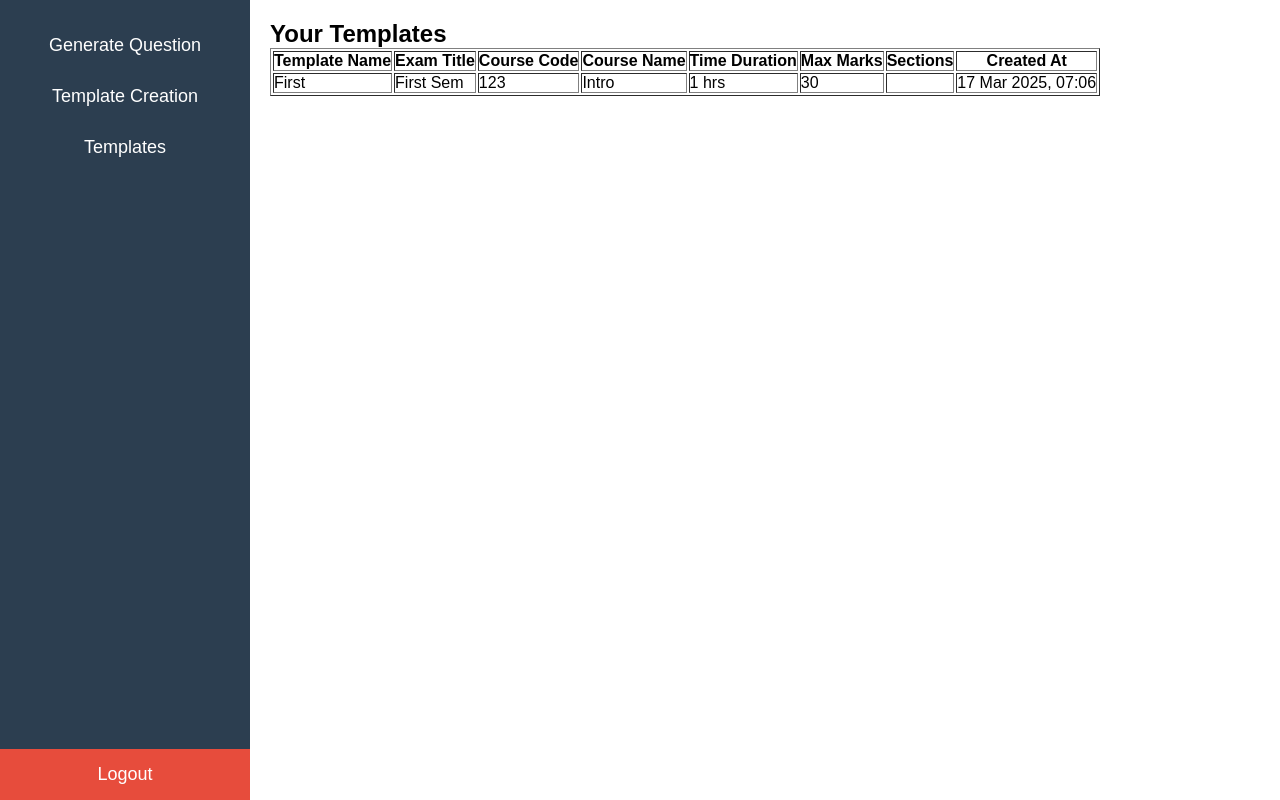
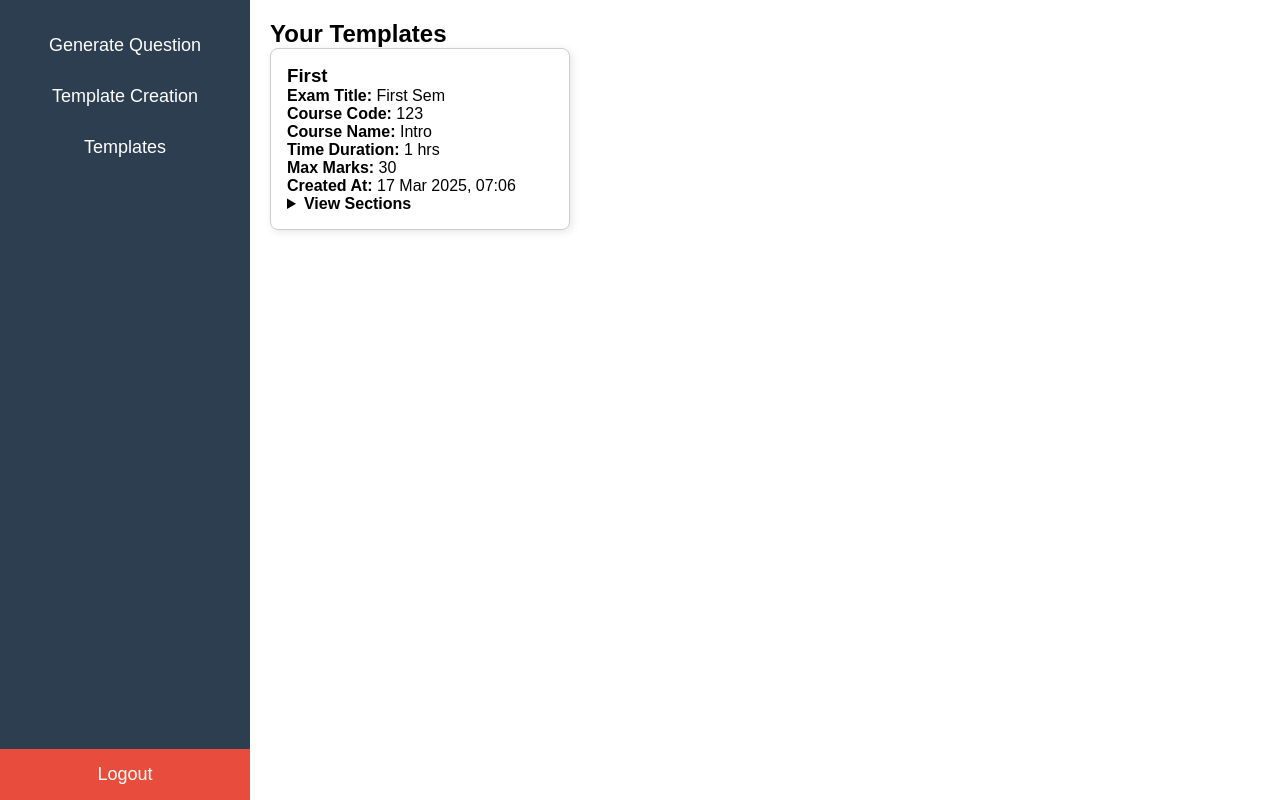
Before and after one commit to Anjana2002/QNest, a Django app: template QNest/templates/template.html in a window 1280 px wide. Run offline with Django 5.2, Linux system fonts and the light colour scheme; the template is opened without the code that fills it: values that come from a table or form of the project are taken from there, others are empty; data comes from the database, SQL or seed files in the repository; both versions use the stored data as it was after the commit.

Commit message:
template view

```diff
--- a/QNest/templates/template.html
+++ b/QNest/templates/template.html
@@ -7,40 +7,34 @@
 <h2>Your Templates</h2>
 
 {% if templates %}
-        <table border="1">
-            <thead>
-                <tr>
-                    <th>Template Name</th>
-                    <th>Exam Title</th>
-                    <th>Course Code</th>
-                    <th>Course Name</th>
-                    <th>Time Duration</th>
-                    <th>Max Marks</th>
-                    <th>Sections</th>
-                    <th>Created At</th>
-                </tr>
-            </thead>
-            <tbody>
+    <div style="display: flex; flex-wrap: wrap; gap: 16px;">
         {% for template in templates %}
-                    <tr>
-                        <td>{{ template.template_name }}</td>
-                        <td>{{ template.exam_title }}</td>
-                        <td>{{ template.course_code }}</td>
-                        <td>{{ template.course_name }}</td>
-                        <td>{{ template.time_duration }}</td>
-                        <td>{{ template.max_marks }}</td>
-                        <td>
-                            {% for section, details in template.sections.items %}
-                                <strong>Section {{ section }}:</strong>
-                                {{ details.questions }} Questions,
-                                {{ details.marks_per_question }} Marks per Question<br>
+            <div style="width: 300px; border: 1px solid #ccc; border-radius: 8px; padding: 16px; box-shadow: 2px 2px 8px rgba(0,0,0,0.1);">
+                <h3>{{ template.template_name }}</h3>
+                <p><strong>Exam Title:</strong> {{ template.exam_title }}</p>
+                <p><strong>Course Code:</strong> {{ template.course_code }}</p>
+                <p><strong>Course Name:</strong> {{ template.course_name }}</p>
+                <p><strong>Time Duration:</strong> {{ template.time_duration }}</p>
+                <p><strong>Max Marks:</strong> {{ template.max_marks }}</p>
+                <p><strong>Created At:</strong> {{ template.created_at|date:"d M Y, H:i" }}</p>
+
+                {% if template.sections %}
+                    <details>
+                        <summary><strong>View Sections</strong></summary>
+                        {% for section in template.sections %}
+                            <p><strong>Section {{ section.section_name }}:</strong></p>
+                            <p>Questions: {{ section.questions }}</p>
+                            <p>Marks per Question: {{ section.marks_per_question }}</p>
+                            <p>Instructions: {{ section.instructions }}</p>
+                            <hr>
                         {% endfor %}
-                        </td>
-                        <td>{{ template.created_at|date:"d M Y, H:i" }}</td>
-                    </tr>
+                    </details>
+                {% else %}
+                    <p>No sections available.</p>
+                {% endif %}
+            </div>
         {% endfor %}
-            </tbody>
-        </table>
+    </div>
 {% else %}
     <p>No templates available. Please create one!</p>
 {% endif %}
```
Also changed, not shown: QNest/db.sqlite3. Lines whose indentation alone changed are shown as unchanged.
